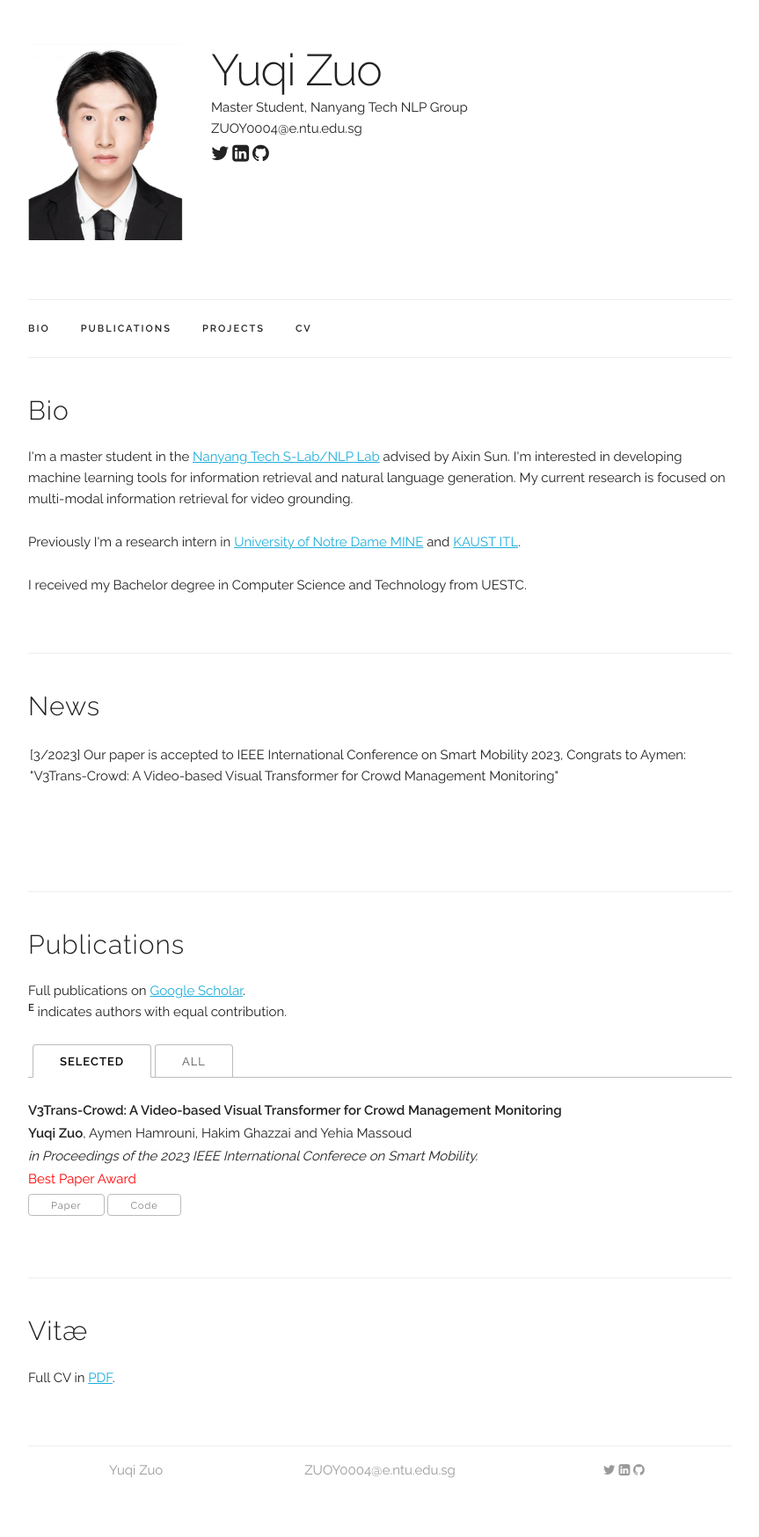
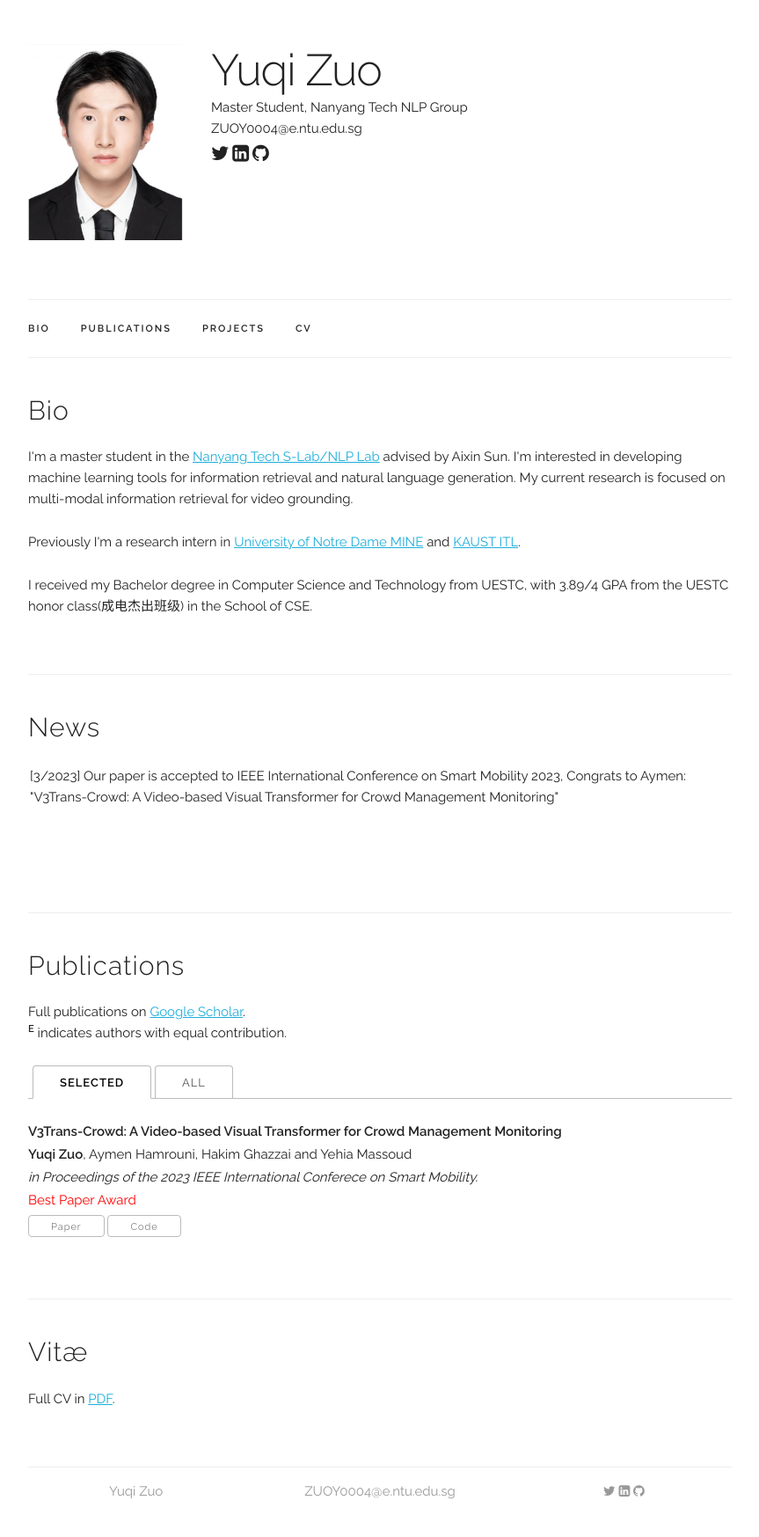
Before and after one commit to zyqdzkd/zyqdzkd.github.io, a Jekyll site: the page built from index.html, in a window 1280 px wide. Shown: the whole page at 88% size, without its empty margins (208-1071 px from the left). Built offline with Jekyll 4.4.1, drawn with Linux system fonts in a browser that asks for light colours; before the commit the page ends 1723 px from its top, so only the background shows below that.

Commit message:
Update index.html

```diff
--- a/index.html
+++ b/index.html
@@ -10,7 +10,7 @@ title: Personal Webpage
   <p>
   Previously I'm a research intern in <a href="https://sites.nd.edu/xiangliang-zhang/people/">University of Notre Dame MINE</a> and <a href="https://cemse.kaust.edu.sa/itl">KAUST ITL</a>.
   <p>
-  I received my Bachelor degree in Computer Science and Technology from UESTC.
+  I received my Bachelor degree in Computer Science and Technology from UESTC, with 3.89/4 GPA from the UESTC honor class(成电杰出班级) in the School of CSE.
   </p>
 </div>
 
```
